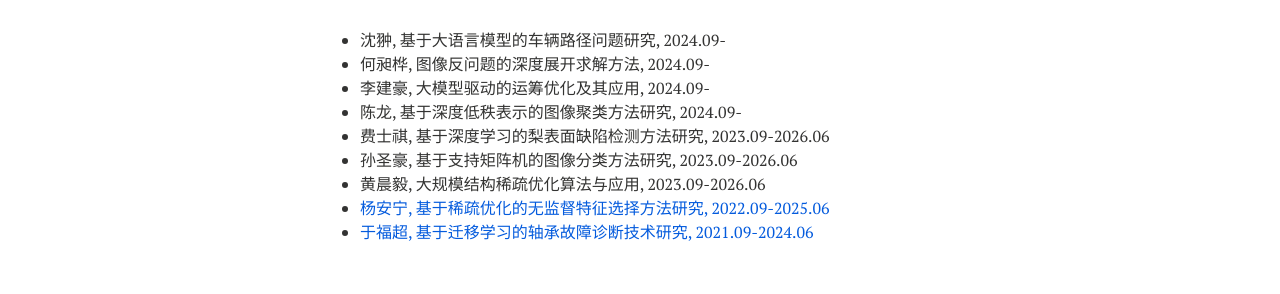
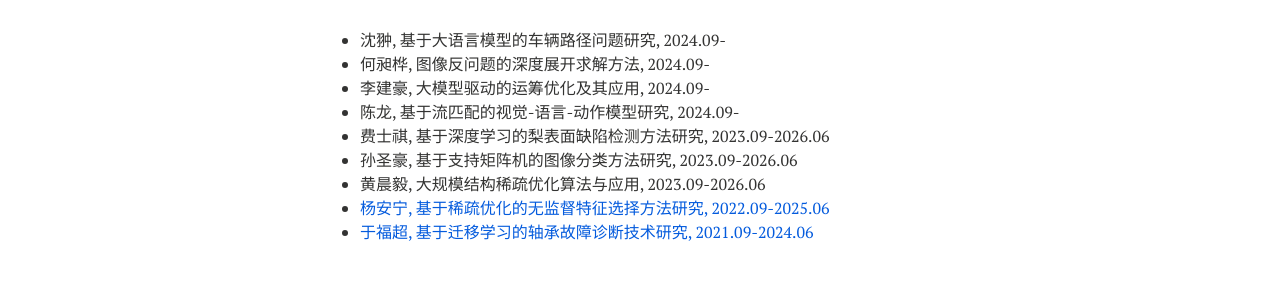
Before and after one commit to xianchaoxiu/xianchaoxiu.github.io, a Jekyll site: the page built from chinese/index.md, in a window 1280 px wide. Shown: the part 1039-1333 px from the top of the page. Built offline with Jekyll 4.4.1, drawn with Linux system fonts in a browser that asks for light colours; nearby versions of some CDN libraries.

Commit message:
Update index.md

```diff
--- a/chinese/index.md
+++ b/chinese/index.md
@@ -47,7 +47,7 @@ share: false
 * 沈翀, 基于大语言模型的车辆路径问题研究, 2024.09- <br>
 * 何昶桦, 图像反问题的深度展开求解方法, 2024.09- <br>
 * 李建豪, 大模型驱动的运筹优化及其应用, 2024.09- <br>
-* 陈龙, 基于深度低秩表示的图像聚类方法研究, 2024.09- <br>
+* 陈龙, 基于流匹配的视觉-语言-动作模型研究, 2024.09- <br>
 * 费士祺, 基于深度学习的梨表面缺陷检测方法研究, 2023.09-2026.06 <br>
 * 孙圣豪, 基于支持矩阵机的图像分类方法研究, 2023.09-2026.06 <br>
 * 黄晨毅, 大规模结构稀疏优化算法与应用, 2023.09-2026.06 <br>
```
